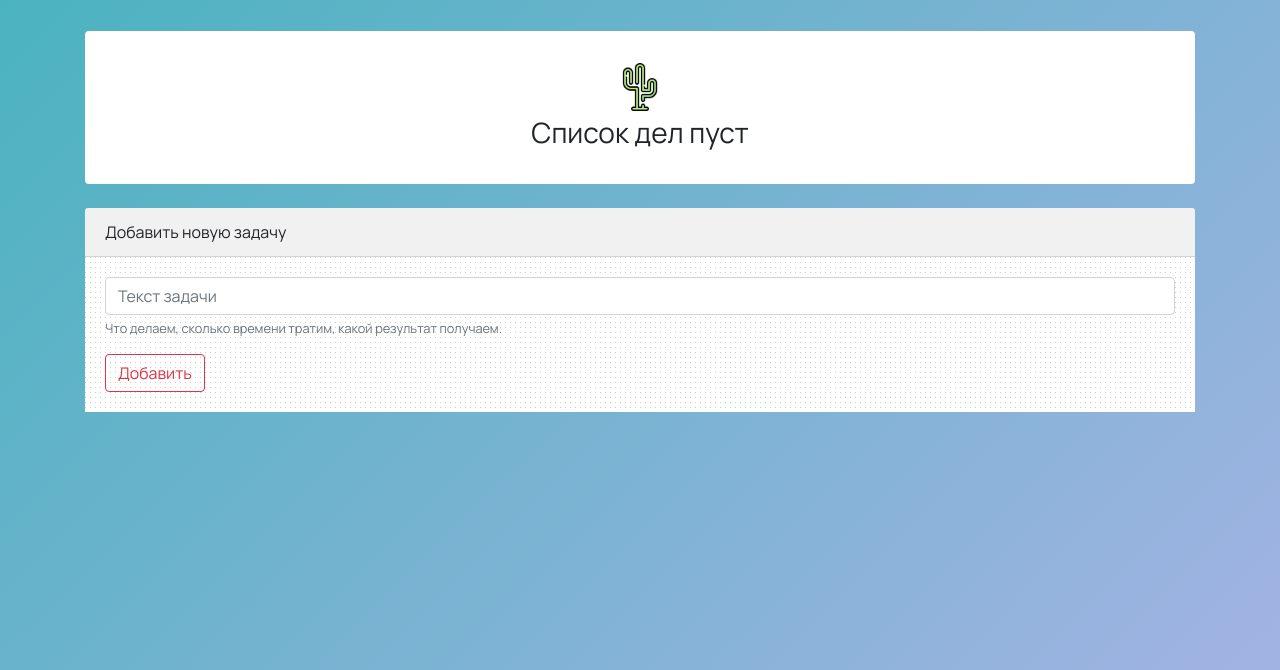
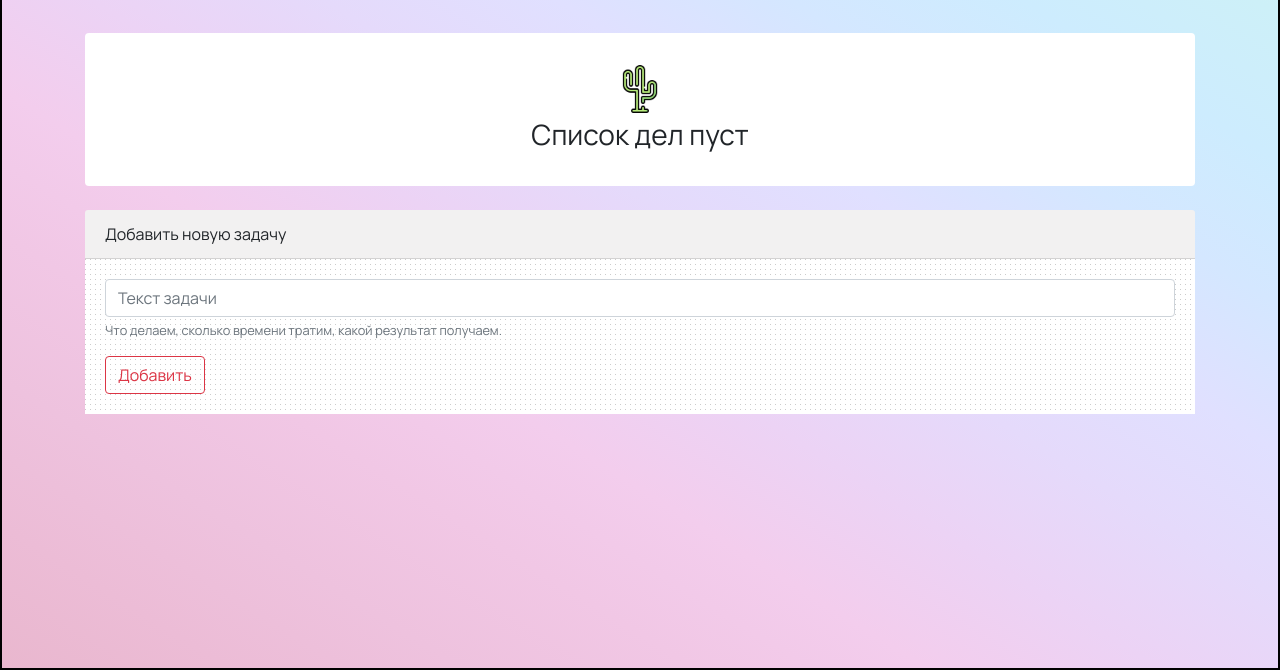
Before and after one commit to mshabunin97/App-test, a plain HTML site: page index.html in a window 1280 px wide. Shown: the part 130-800 px from the top of the page. Drawn offline with nearby package versions, Linux system fonts and the light colour scheme.

Commit message:
Update Readme

```diff
--- a/css/main.css
+++ b/css/main.css
@@ -15,8 +15,8 @@ html, body {
 
 body {
   font-family: 'Manrope', sans-serif;
-  background: #A2B3E3;
-  background: linear-gradient(315deg, #A2B3E3, #45B3BD);
+  background-image: linear-gradient(to right top, #e9b7ce, #ecbcd6, #eec2de, #f1c7e5, #f3cded, #ecd3f5, #e5dafb, #e0e0ff, #d4e7ff, #cdecfe, #cdf0f8, #d3f3f1);
+  border: 2px solid #000;
   padding-top: 30px;
   display: flex;
   justify-content: center;
```
Also changed, not shown: 1 other file.
